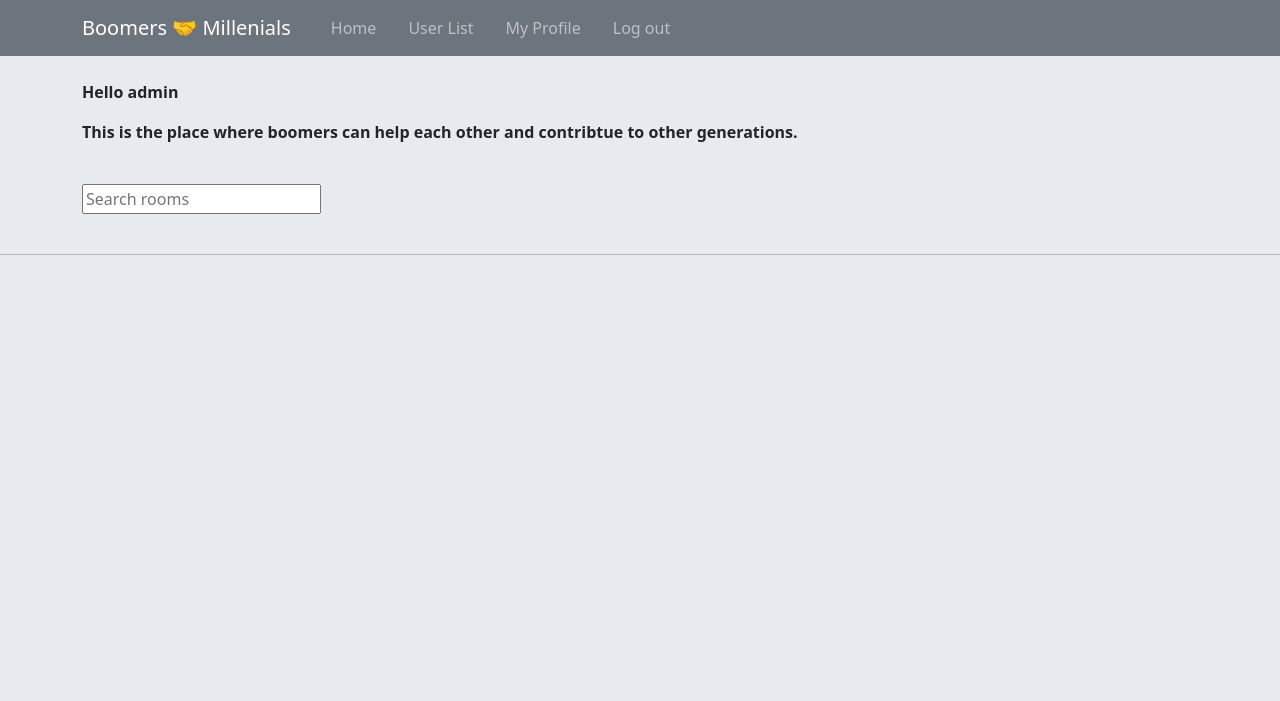
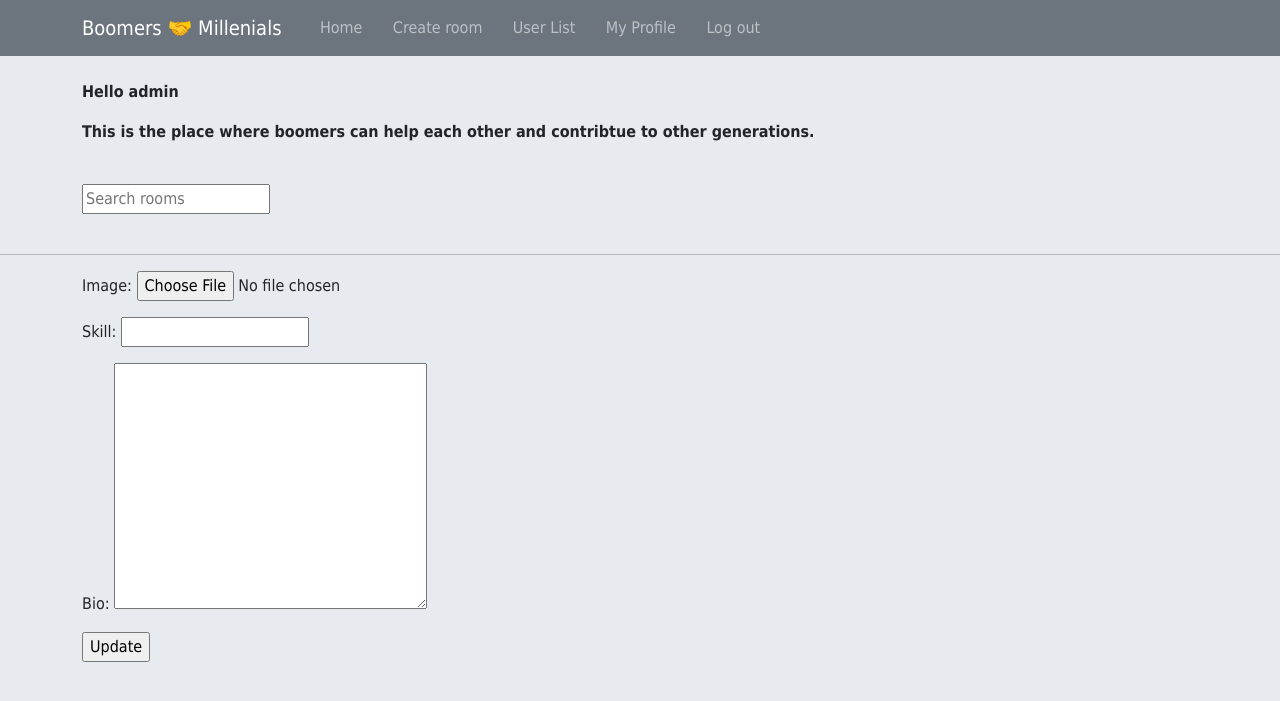
Before and after one commit to sayo96825/Phase2-Social-Media-Website-Boomers-Millennials, a Django app: page /update-user/ in a window 1280 px wide. Shown: the top 701 px of the page. Run offline with Django 4.2, Linux system fonts and the light colour scheme; a user stored in the database is signed in; some libraries are stand-ins or nearby versions.

Commit message:
updated navbar, room page, and models

```diff
--- a/app/forms.py
+++ b/app/forms.py
@@ -1,6 +1,6 @@
 from django.forms import ModelForm
 #from django.contrib.auth.forms import UserCreationForm
-from .models import Room
+from .models import Profile, Room
 from django.contrib.auth.models import User
 
 # class UserCreationForm(UserCreationForm):
@@ -18,3 +18,8 @@ class UserForm(ModelForm):
      class Meta:
         model =User
         fields  = ['username','email']
+
+class ProfileUpdateForm(ModelForm):
+    class Meta:
+        model =Profile
+        fields = ['image', 'skill', 'bio']
--- a/app/models.py
+++ b/app/models.py
@@ -49,7 +49,9 @@ def create_profile(sender, instance, created, **kwargs):
 class Profile(models.Model):
     user = models.OneToOneField(User, on_delete=models.CASCADE)
     follows = models.ManyToManyField("self", related_name="followed_by",symmetrical=False,blank=True)
-
+    bio = models.TextField(null=True, blank=True)
+    image = models.ImageField(null=True, default='default-profile-image.png')
+    skill = models.CharField(max_length =100, null=True,blank=True)
     def __str__(self):
 
         return self.user.username
--- a/app/static/styles/main.css
+++ b/app/static/styles/main.css
@@ -1,4 +1,3 @@
-
 .search-wrapper {
     display: flex;
     flex-direction: column;
@@ -14,6 +13,8 @@
     }
   }
 
-body{ background-color:rgb(231, 234, 238);
+body {
+    background-color:rgb(231, 234, 238);
+    font-family:Tahoma;
 
 }
--- a/app/templates/app/profile.html
+++ b/app/templates/app/profile.html
@@ -33,7 +33,7 @@
             <div class="card-content">
                 <div></div>
                 <div>
-                <img src ="{% static 'images/admin.jpg' %}" alt ="placeholder image" height= 48px>
+                <img src ="{% static 'images/default-profile-image.png' %}" alt ="placeholder image" height= 48px>
                 </div>
                 <a href="{% url 'user-profile' profile.id %}">
                 <div class="card-content">
--- a/app/templates/app/update-user.html
+++ b/app/templates/app/update-user.html
@@ -2,5 +2,13 @@
 
 {% block content %}
 
-
+<div>
+    <div class = "container">
+    <form method="POST action=">
+        {% csrf_token %}
+        {{form.as_p}}
+        <input type="submit" value="Update" />
+    </form>
+</div>
+</div>
 {% endblock content %}
--- a/app/views.py
+++ b/app/views.py
@@ -8,7 +8,7 @@ from django.contrib.auth.models import User,auth
 from django.contrib.auth import authenticate, login, logout
 from django.contrib.auth.forms import UserCreationForm
 from .models import Room, Topic, Message, Profile
-from.forms import RoomForm, UserForm
+from.forms import RoomForm, UserForm, ProfileUpdateForm
 
 # Create your views here.
 
@@ -40,9 +40,9 @@ def logoutUser(request):
 
 def registerPage(request):
     page = "register"
-    form = UserForm()
+    form = UserCreationForm()
     if request.method == 'POST':
-        form = UserForm(request.POST)
+        form = UserCreationForm(request.POST)
         if form.is_valid():
             user = form.save(commit=False)
             user.username = user.username.lower()
@@ -188,15 +188,22 @@ def deleteMessage(request, pk):
 @login_required(login_url='login')
 def updateUser(request):
     user = request.user
-    form = UserForm(instance=user)
+    form = ProfileUpdateForm(instance=user)
 
     if request.method == 'POST':
-        form = UserForm(request.POST, request.FILES, instance=user)
+        form = ProfileUpdateForm(request.POST, request.FILES, instance=user)
         if form.is_valid():
             form.save()
             return redirect('user-profile', pk=user.id)
-
-    return render(request, 'app/update-user.html', {'form': form})
+        Profile.objects.create(
+            bio = request.POST.get('bio'),
+            image = request.POST.get('image'),
+            skill = request.POST.get('skill'),
+        )
+        return redirect('user-profile', pk=user.id)
+    context ={'form': form }
+        #context =  {'form': form}
+    return render(request, 'app/update-user.html', context)
 
 
 
--- a/templates/main.html
+++ b/templates/main.html
@@ -25,6 +25,7 @@
               <div class="navbar-nav">
                   {% if request.user.is_authenticated %}
                   <!--   <a class="nav-item nav-link" href="{% url 'register'%}">Register</a>-->
+                  <a class="nav-item nav-link" href="{% url 'create-room' %}">Create room</a> &emsp;
                   <a class="nav-item nav-link" href="{% url 'profile'%}">User List</a> &emsp;
                   <a class="nav-item nav-link" href="{% url 'user-profile' request.user.id%}">My Profile</a> &emsp;
                   <a class="nav-item nav-link" href="{% url 'logout'%}">Log out</a> &emsp;
```
Also changed, not shown: app/templates/app/home.html (+4 -7 lines), app/templates/app/profile_list.html (+8 -3 lines), app/migrations/0008_auto_20220322_1921.py (added), app/migrations/0009_profile_skill.py (added), app/migrations/0010_auto_20220323_0337.py (added), app/static/images/default-profile-image.png (added), db.sqlite3.
